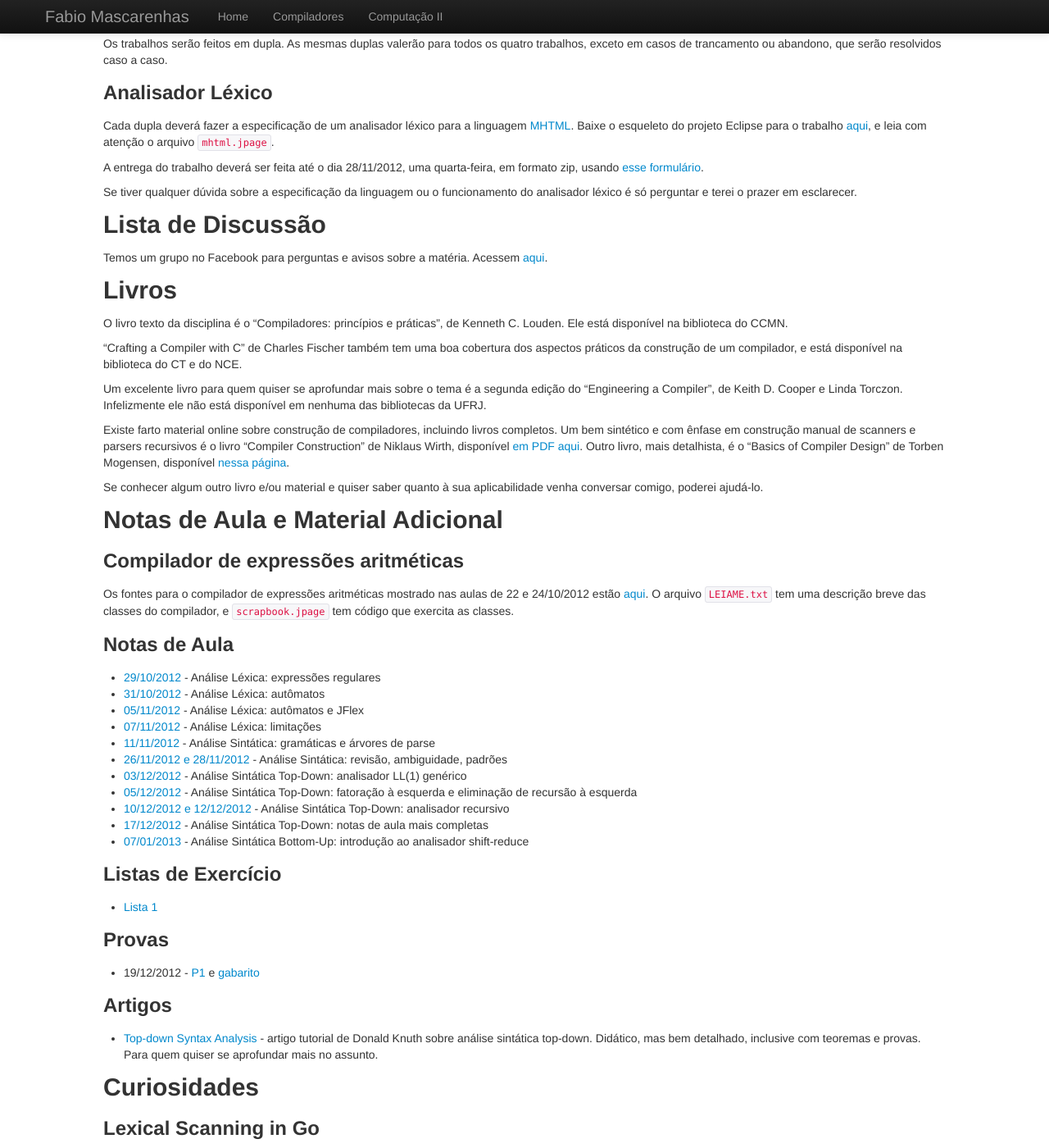
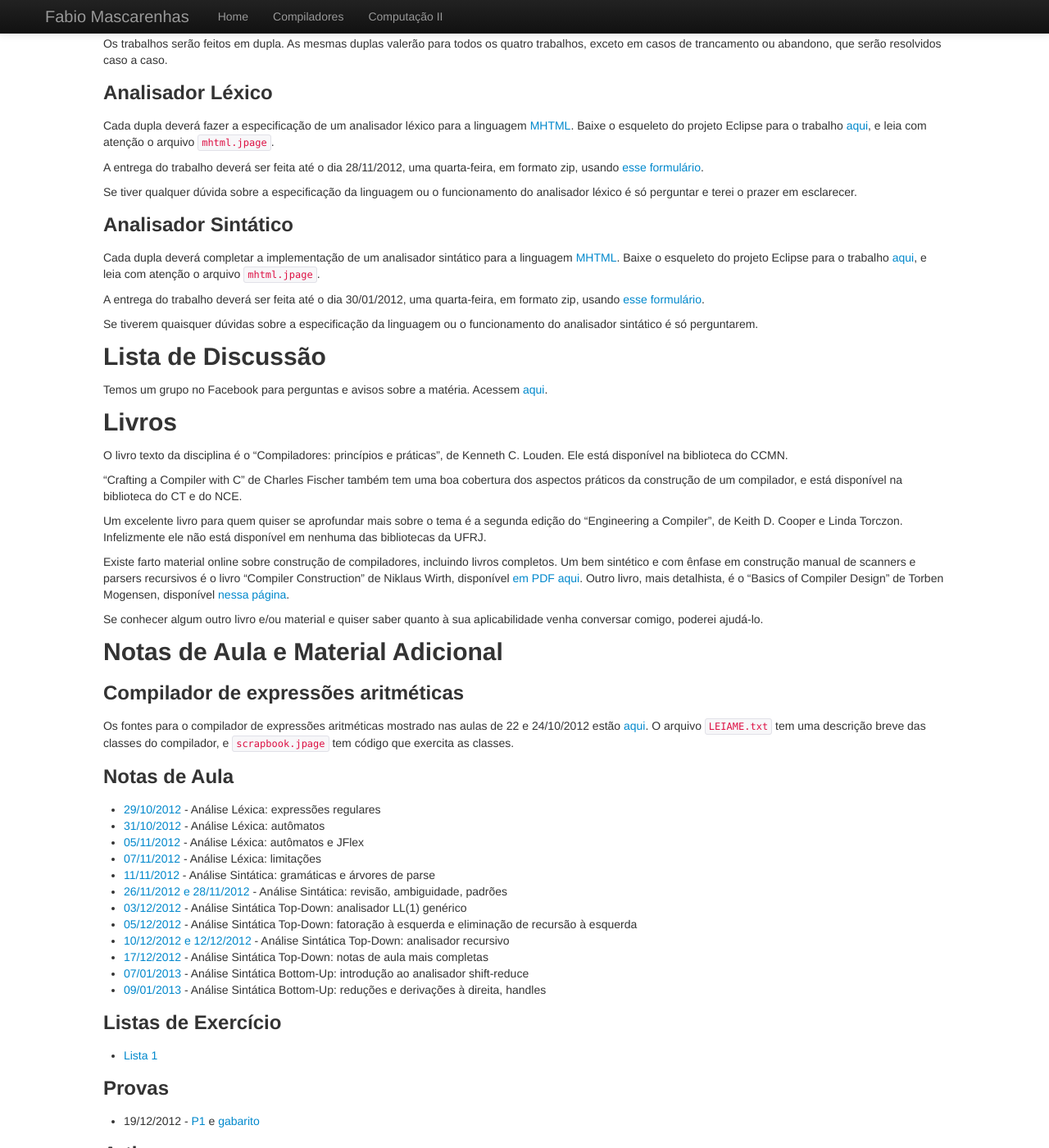
Before and after one commit to fabiomascarenhas/fabiomascarenhas.github.com, a Jekyll site: the page built from comp/index.md, in a window 1280 px wide and 1400 px high, scrolled down 667 px. Shown: the whole window at 82% size. Built offline with Jekyll 4.4.1, drawn with Linux system fonts in a browser that asks for light colours; some of the changed text lies outside the part shown.

Commit message:
trabalho 2 de compiladores

```diff
--- a/comp/index.md
+++ b/comp/index.md
@@ -68,6 +68,20 @@ formulário](http://form.jotformz.com/form/23113756377658).
 Se tiver qualquer dúvida sobre a especificação da linguagem ou o
 funcionamento do analisador léxico é só perguntar e terei o prazer
 em esclarecer.
+
+### Analisador Sintático
+
+Cada dupla deverá completar a implementação de um analisador sintático para
+a linguagem [MHTML](mhtml.html). Baixe o esqueleto do projeto Eclipse
+para o trabalho [aqui](trab2/MHTML.zip), e leia com atenção o arquivo
+`mhtml.jpage`.
+
+A entrega do trabalho deverá ser feita até o dia 30/01/2012, uma
+quarta-feira, em formato zip, usando [esse
+formulário](http://form.jotformz.com/form/30086060522645).
+
+Se tiverem quaisquer dúvidas sobre a especificação da linguagem ou o
+funcionamento do analisador sintático é só perguntarem.
 
 Lista de Discussão
 ------------------
@@ -125,6 +139,7 @@ tem código que exercita as classes.
 * [10/12/2012 e 12/12/2012](Parsing_12122012.zip) - Análise Sintática Top-Down: analisador recursivo
 * [17/12/2012](Parsing_17122012.zip) - Análise Sintática Top-Down: notas de aula mais completas
 * [07/01/2013](Parsing_07012013.zip) - Análise Sintática Bottom-Up: introdução ao analisador shift-reduce
+* [09/01/2013](Parsing_09012013.zip) - Análise Sintática Bottom-Up: reduções e derivações à direita, handles
 
 ### Listas de Exercício
 
```
Also changed, not shown: other parts of comp/index.md (+1 -1 lines), 1 other file.
